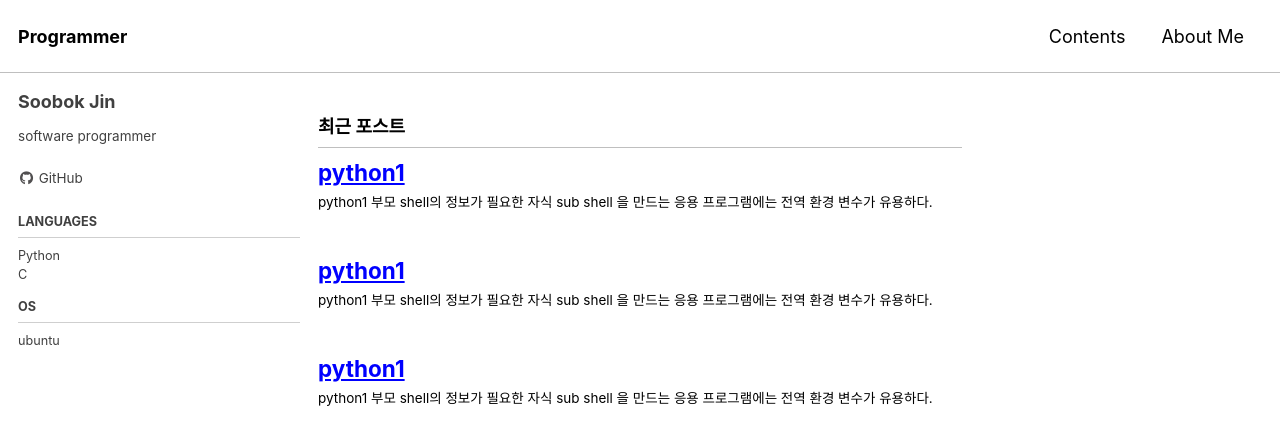
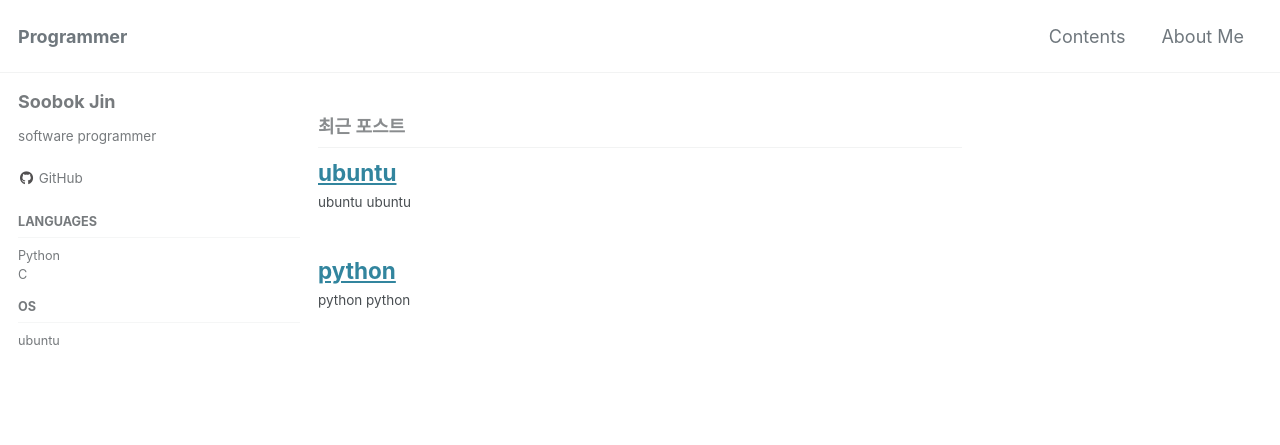
Before and after one commit to soobokjin/soobokjin.github.io, a Jekyll site: the page built from index.html, in a window 1280 px wide and 900 px high. Shown: the top 445 px of the window. Built offline with Jekyll 4.4.1, drawn with Linux system fonts in a browser that asks for light colours; cached includes are drawn as plain includes; nearby versions of some CDN libraries; the list of posts is cut into pages by our own code.

Commit message:
Setting layouts

```diff
--- a/_config.yml
+++ b/_config.yml
@@ -12,7 +12,7 @@
 
 # theme                  : "minimal-mistakes-jekyll"
 # remote_theme           : "mmistakes/minimal-mistakes"
-minimal_mistakes_skin: "contrast"
+minimal_mistakes_skin: "default"
 
 # Site Settings
 locale: "ko-KR"
@@ -209,38 +209,13 @@
   - jekyll-feed
   - jekyll-include-cache
 
+#category_archive:
+#  type: jekyll-archives
+#  path: /categories/
+#tag_archive:
+#  type: jekyll-archives
+#  path: /tags/
 
-# Archives
-#  Type
-#  - GitHub Pages compatible archive pages built with Liquid ~> type: liquid (default)
-#  - Jekyll Archives plugin archive pages ~> type: jekyll-archives
-#  Path (examples)
-#  - Archive page should exist at path when using Liquid method or you can
-#    expect broken links (especially with breadcrumbs enabled)
-#  - <base_path>/tags/my-awesome-tag/index.html ~> path: /tags/
-#  - <base_path>/categories/my-awesome-category/index.html ~> path: /categories/
-#  - <base_path>/my-awesome-category/index.html ~> path: /
-category_archive:
-  type: liquid
-  path: /categories/
-tag_archive:
-  type: liquid
-  path: /tags/
-# https://github.com/jekyll/jekyll-archives
-# jekyll-archives:
-#   enabled:
-#     - categories
-#     - tags
-#   layouts:
-#     category: archive-taxonomy
-#     tag: archive-taxonomy
-#   permalinks:
-#     category: /categories/:name/
-#     tag: /tags/:name/
-
-
-# HTML Compression
-# - https://jch.penibelst.de/
 compress_html:
   clippings: all
   ignore:
@@ -248,13 +223,12 @@
 
 
 defaults:
-  # _pages
   - scope:
       path: ""
       type: pages
     values:
       sidebar:
-        nav: "docs"
+        nav: "contents"
       layout: single
       author_profile: false
       read_time: false
@@ -266,10 +240,13 @@
       type: posts
     values:
       sidebar:
-        nav: "docs"
+        nav: "contents"
       layout: single
       author_profile: false
       read_time: false
       comments: true
       share: false
       related: false
+      toc: true
+      toc_sticky: true
+      toc_label: "Contents"
--- a/_data/navigation.yml
+++ b/_data/navigation.yml
@@ -4,14 +4,14 @@
   - title: "About Me"
     url: /language/python
 
-docs:
+contents:
   - title: Languages
     children:
       - title: "Python"
         url: /language/python
       - title: "C"
-        url: /language/python
+        url: /language/c
   - title: OS
     children:
       - title: "ubuntu"
-        url: /language/python
+        url: /os/ubuntu
--- a/_pages/language.md
+++ /dev/null
@@ -1,9 +0,0 @@
----
-title: "language"
-layout: categories
-permalink: /language/
-author_profile: true
----
-
-전역 환경 변수는 shell session 및 그로부터 파생된 자식 서브쉘에서 사용할 수
-있다. 전역 변수를 정의하기 위해서는 지역 변수를 정의하고,
--- a/_posts/2020-02-23-python1.md
+++ /dev/null
@@ -1,10 +0,0 @@
----
-title:  "python1"
-
-categories:
-    - python
----
-
-## python1
-부모 shell의 정보가 필요한 자식 sub shell 을 만드는 응용 프로그램에는 전역 환경
-변수가 유용하다.
--- a/_posts/2020-02-23-python2.md
+++ /dev/null
@@ -1,10 +0,0 @@
----
-title:  "python1"
-
-categories:
-    - python
----
-
-## python1
-부모 shell의 정보가 필요한 자식 sub shell 을 만드는 응용 프로그램에는 전역 환경
-변수가 유용하다.
--- a/_posts/2020-02-23-python3.md
+++ /dev/null
@@ -1,10 +0,0 @@
----
-title:  "python1"
-
-categories:
-    - python
----
-
-## python1
-부모 shell의 정보가 필요한 자식 sub shell 을 만드는 응용 프로그램에는 전역 환경
-변수가 유용하다.
--- /dev/null
+++ b/_posts/language/python/2020-02-23-python1.md
@@ -0,0 +1,8 @@
+---
+title:  "python"
+categories:
+    - python
+---
+
+## python
+python
--- /dev/null
+++ b/_posts/os/ubuntu/2020-03-01-ubuntu.md
@@ -0,0 +1,8 @@
+---
+title:  "ubuntu"
+category:
+    - ubuntu
+---
+
+## ubuntu
+ubuntu
```
Also changed, not shown: _pages/language/python_list.md (renamed from _pages/python_list.md, +3 -1 lines).
